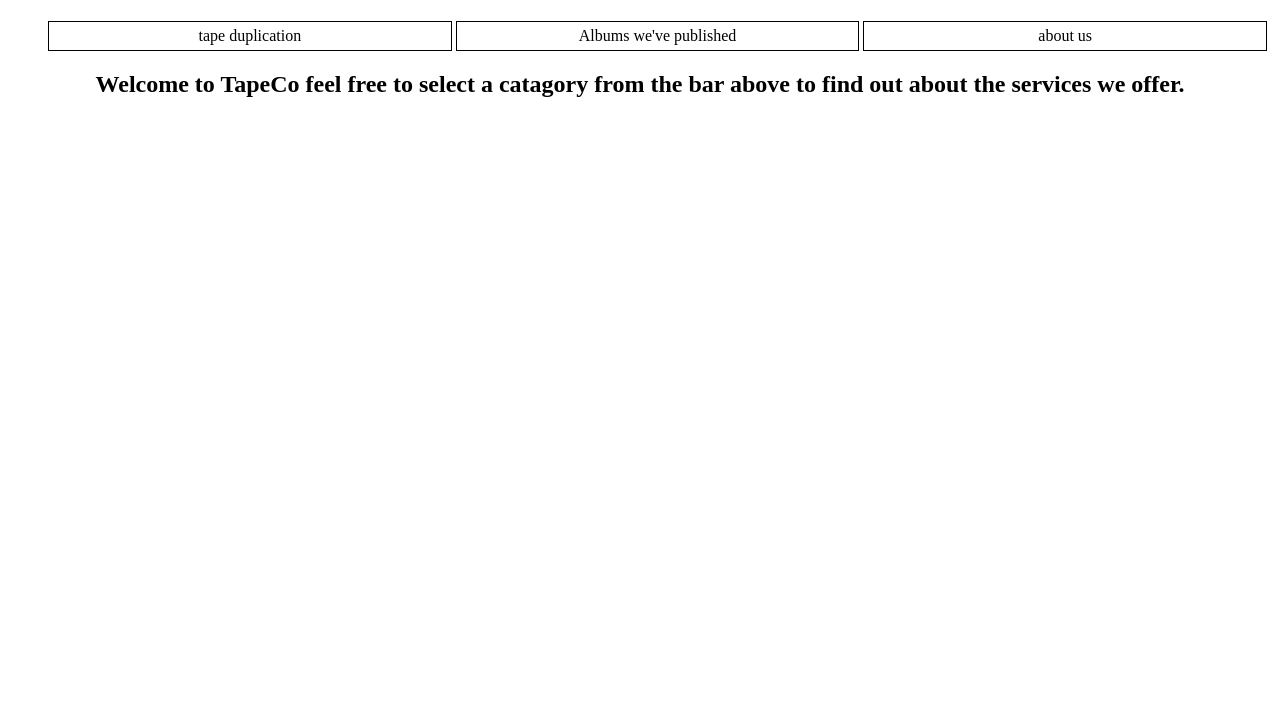
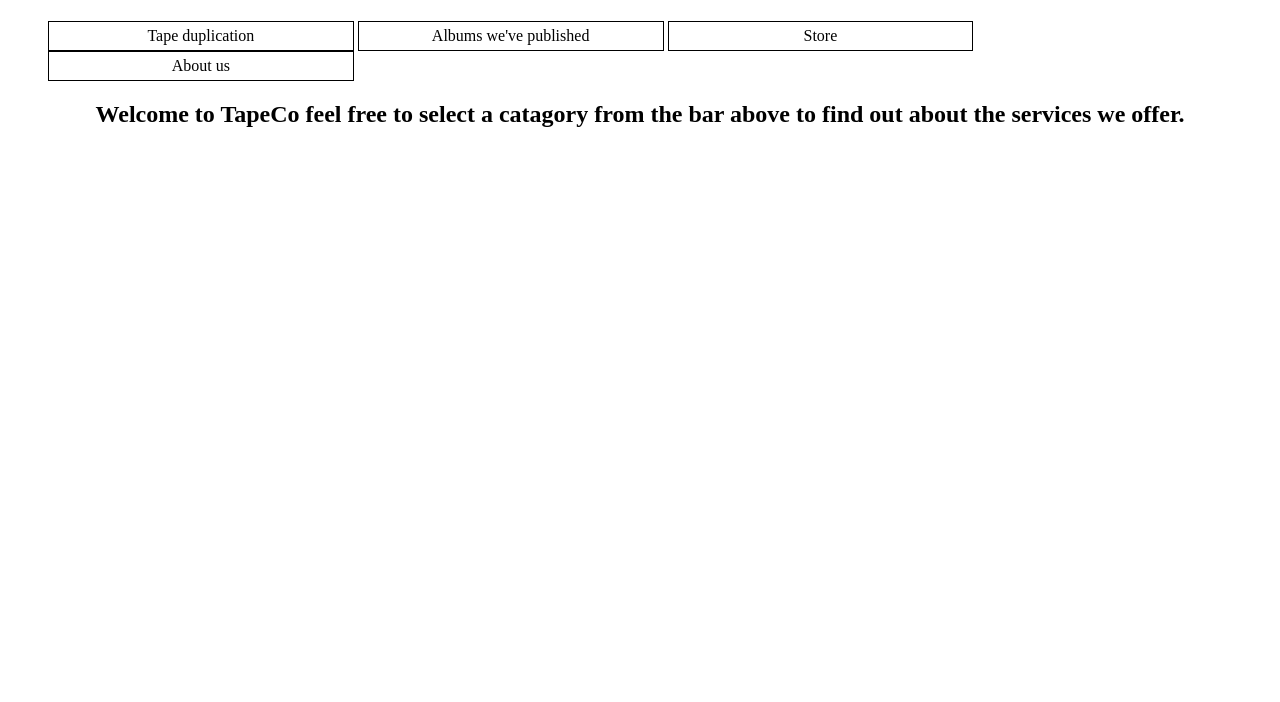
Before and after one commit to dereksmtux/tapeCo, a plain HTML site: page index.html in a window 1280 px wide. Shown: the part 98-800 px from the top of the page. Drawn offline with Linux system fonts and the light colour scheme.

Commit message:
added store tab

```diff
--- a/index.html
+++ b/index.html
@@ -9,13 +9,16 @@
 
     <ul >
       <li class="navBar" id="dubs">
-        tape duplication
+        Tape duplication
       </li>
       <li class="navBar" id="music">
         Albums we've published
       </li>
-      <li class="navBar">
-        about us
+			<li class="navBar" id="store">
+				Store
+			</li>
+      <li class="navBar" id="us">
+        About us
       </li>
     </ul>
 <!-- main div -->
@@ -36,6 +39,10 @@
 		<div class=" content music" >
 			<h2>Music we have published</h2>
 		</div>
+		<!-- content div for our store-->
+		<div class="content store">
+			<h2>Buy things from our store!!</h2>
+		</div>
   </div>
 	<script src='jquery-3.2.0.min.js'></script>
 	<script src='script.js'></script>
--- a/style.css
+++ b/style.css
@@ -19,7 +19,7 @@ div.text {
   float: right;
 }
 .navBar {
-  width: 32%;
+  width: 24%;
   text-align: center;
   border: solid 1px black;
   display: inline-block;
```
